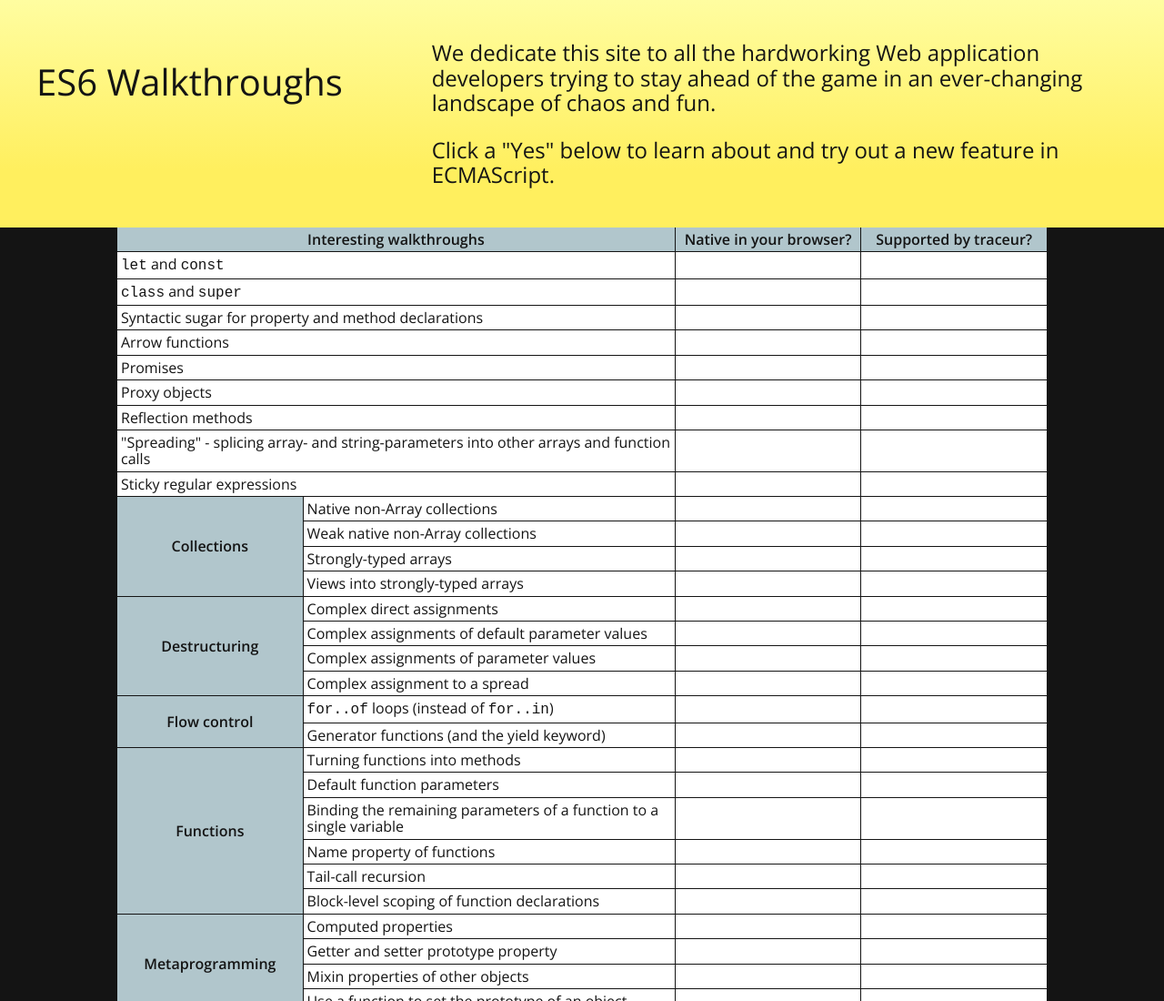
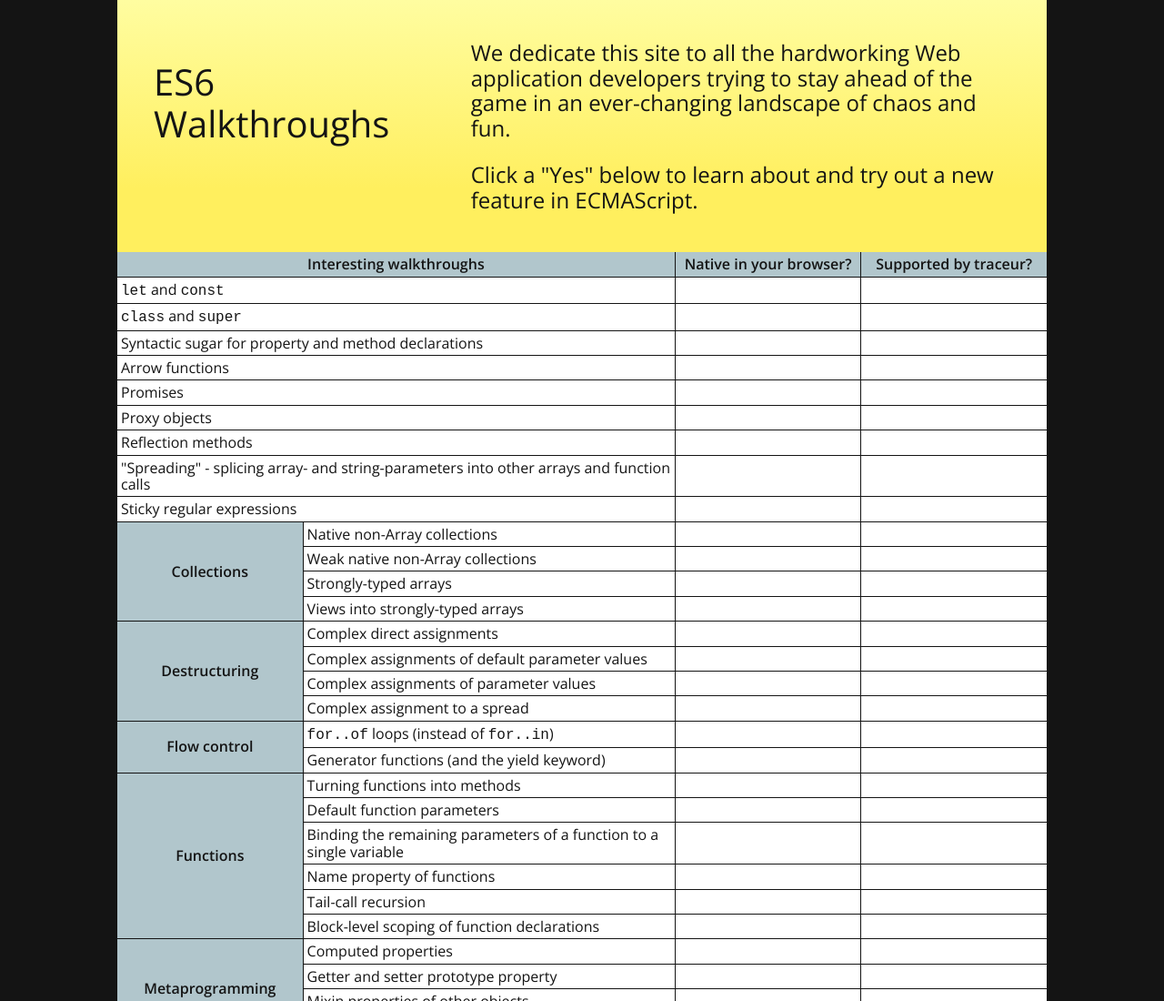
Before and after one commit to curtissimo/es6-walkthroughs, a plain HTML site: page default.html in a window 1280 px wide. Shown: the top 1100 px of the page at 91% size. Drawn offline with nearby package versions, Linux system fonts and the light colour scheme; a script that the page names is missing.

Commit message:
Constrain the width of the header.

```diff
--- a/assets/global.css
+++ b/assets/global.css
@@ -53,6 +53,8 @@ header.main {
   background: -ms-linear-gradient(top, #FFFDA0 0%,#ffef5e 75%);
   background: linear-gradient(to bottom, #FFFDA0 0%,#ffef5e 75%);
   color: #141414;
+  max-width: 1022px;
+  margin: auto;
 }
 
 header.main h1 {
```
